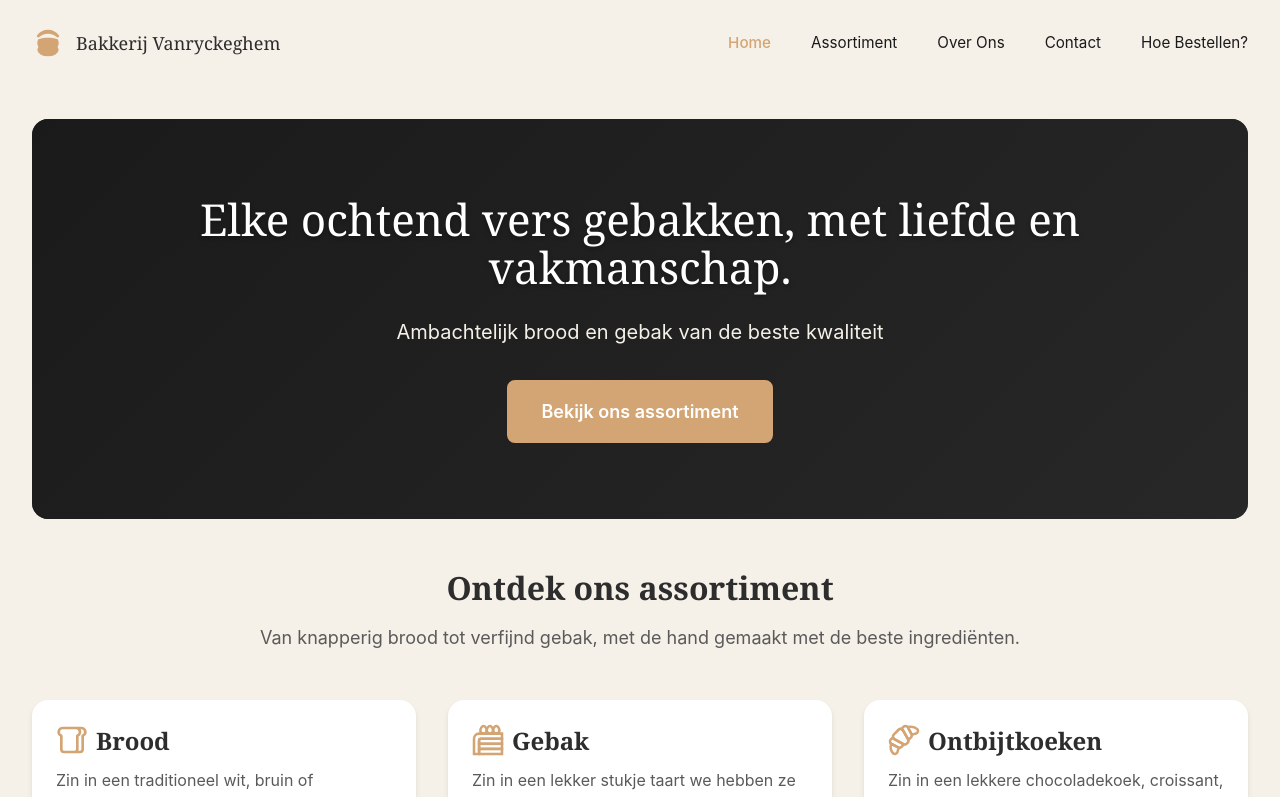
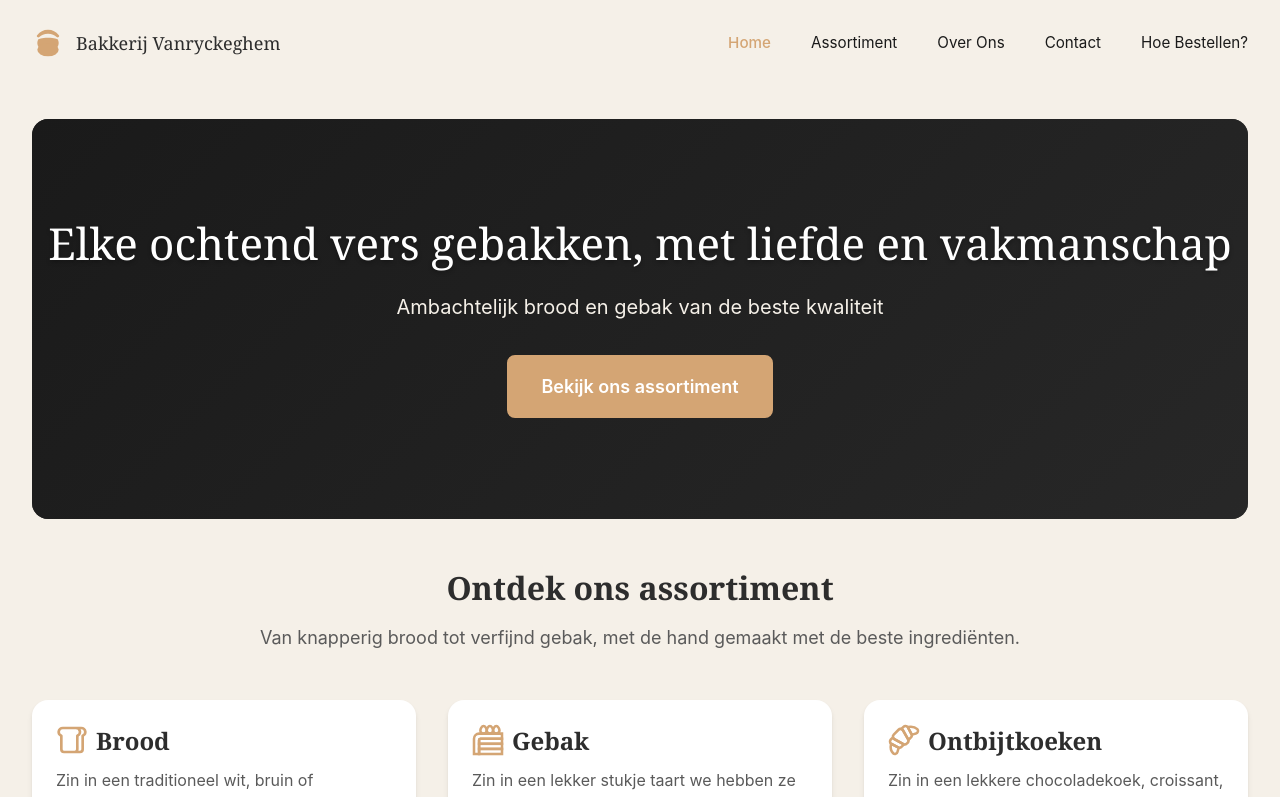
Before and after one commit to SanderVanryckeghem/bakkerij_vanryckeghem, an Angular app in the folder bakkerij_vanryckeghem/: page / in a window 1280 px wide. Shown: the top 797 px of the page. Built offline with nearby package versions, Linux system fonts and the light colour scheme.

Commit message:
Remove dot

```diff
--- a/bakkerij_vanryckeghem/src/app/pages/home/home.html
+++ b/bakkerij_vanryckeghem/src/app/pages/home/home.html
@@ -9,7 +9,7 @@
 
 <div class="container-custom py-8">
   <app-hero
-    title="Elke ochtend vers gebakken, met liefde en vakmanschap."
+    title="Elke ochtend vers gebakken, met liefde en vakmanschap"
     subtitle="Ambachtelijk brood en gebak van de beste kwaliteit"
     ctaText="Bekijk ons assortiment"
     ctaLink="/assortiment"
```
